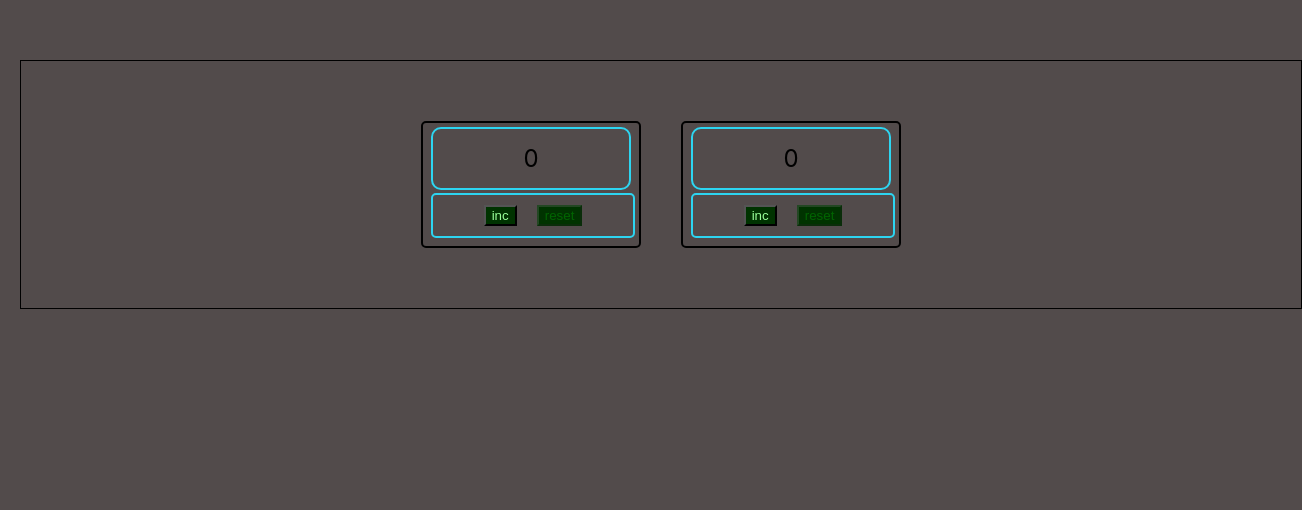
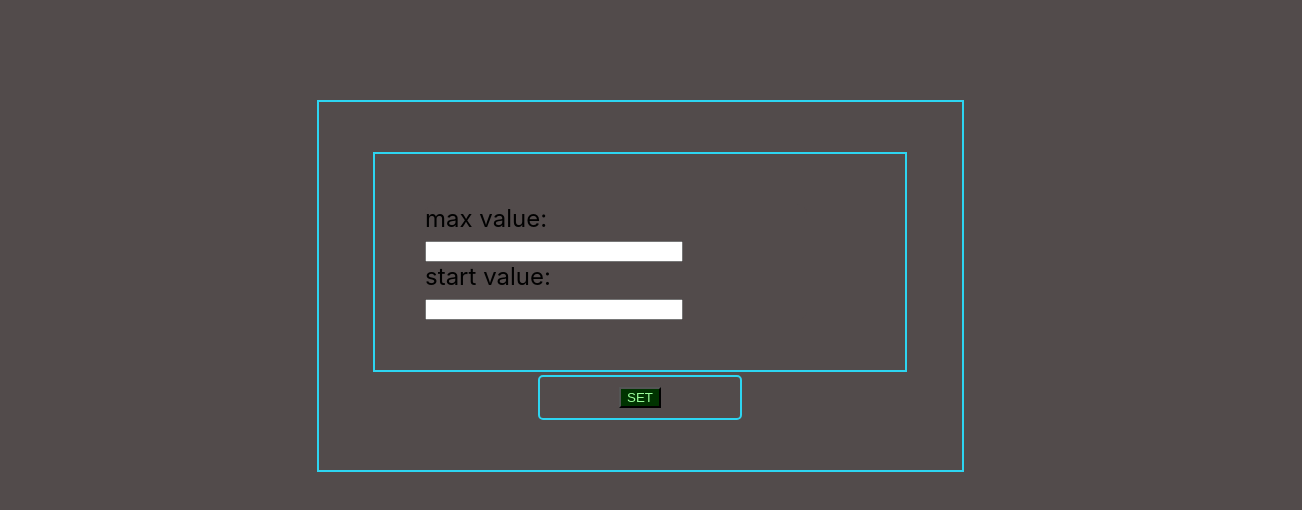
Before and after one commit to Alex666000/counter-2023, a React (Create React App) app: page / in a window 1280 px wide. Shown: the top 510 px of the page, 1302 px wide, since content can reach past the window. Built offline with nearby package versions, Linux system fonts and the light colour scheme.

Commit message:
верстка set

```diff
--- a/src/App.module.css
+++ b/src/App.module.css
@@ -1,78 +1,48 @@
-.main {
+.mainBlock {
+    display: flex;
+    justify-content: space-around;
+    margin: 100px auto;
+    border: 2px solid #2dd5f1;
+    width: 643px;
+}
+
+.containerForCounters {
     display: flex;
     justify-content: center;
+    flex-direction: column;
+    align-items: center;
     width: 100%;
     height: 100%;
-    border: 1px solid black;
-    margin: 60px 20px;
+    margin: 50px 50px;
+}
+
+.containerCounterItem_1 {
+    display: flex;
+    width: 530px;
+    border: 2px solid #2dd5f1;
+}
+
+.displayCounter_1 {
+    width: 80%;
+    height: 80%;
+}
+
+.displayContainer {
+    display: flex;
+    flex-direction: column;
+    align-items: center;
+    width: 90%;
+    border-radius: 10px;
+    background-color: #524b4b;
+    font-size: 24px;
+    margin: 50px 50px;
+}
+
+.displayValue {
 
 }
 
-.app {
-    display: flex;
-    justify-content: center;
-    flex-direction: column;
-    width: 200px;
-    height: 107px;
-    border: 2px solid black;
-    margin: 60px 20px;
-    border-radius: 5px;
-    background-color: #524b4b;
-    padding: 8px;
-}
-
-.countersItems {
-    display: flex;
-    flex-direction: row;
-    flex-wrap: nowrap;
-    justify-content: space-around;
-    align-content: stretch;
-}
-
-.oneCounterItem {
-    height: 100%;
-}
-
-.twoCounterItem {
-    height: 100%;
-}
-
-.displaysContainer {
-    display: flex;
-    align-items: center;
-    justify-content: center;
-    width: 100%;
-    height: 100%;
-}
-
-.displays {
-    display: flex;
-    align-items: center;
-    width: 100%;
-    height: 100%;
-}
-
-.display {
-    display: flex;
-    align-items: center;
-    width: 100%;
-    height: 100%;
-}
-
-.count {
-    display: flex;
-    justify-content: center;
-    align-items: center;
-    width: 100%;
-    height: 100%;
-    border-radius: 10px;
-    background-color: #524b4b;
-    border: 2px solid #2dd5f1;
-    font-size: 24px;
-    margin-top: -5px;
-}
-
-.buttons {
+.customButtons {
     display: flex;
     justify-content: center;
     width: 200px;
@@ -84,6 +54,10 @@
 .button {
 
 }
+.input {
+    display: inline;
+    width: 250px;
+}
 
 .red {
     color: red;
--- a/src/App.tsx
+++ b/src/App.tsx
@@ -1,7 +1,6 @@
 import React, {useEffect, useState} from "react";
 import s from "./App.module.css";
 import {CounterItem_1} from "./components/CounterItem_1";
-import {CounterItem_2} from "./components/CounterItem_2";
 
 
 const App = () => {
@@ -41,9 +40,8 @@ const App = () => {
 
 
     return (
-        <div className={s.main}>
-            <div className={s.countersItems}>
-                <div className={s.oneCounterItem}>
+        <div className={s.mainBlock}>
+                <div className={s.containerForCounters}>
                     <CounterItem_1
                         minValue={minValue}
                         maxValue={maxValue}
@@ -52,15 +50,14 @@ const App = () => {
                         onResetCountClickHandler={onResetCountClickHandler}
                     />
                 </div>
-                <div className={s.twoCounterItem}>
-                    <CounterItem_2
-                        minValue={minValue}
-                        maxValue={maxValue}
-                        count={count}
-                        onIncCountClickHandler={onIncCountClickHandler}
-                        onResetCountClickHandler={onResetCountClickHandler}/>
+                <div>
+                    {/*<CounterItem_2*/}
+                    {/*    minValue={minValue}*/}
+                    {/*    maxValue={maxValue}*/}
+                    {/*    count={count}*/}
+                    {/*    onIncCountClickHandler={onIncCountClickHandler}*/}
+                    {/*    onResetCountClickHandler={onResetCountClickHandler}/>*/}
                 </div>
-            </div>
         </div>
     );
 };
--- a/src/components/CounterItem_1.tsx
+++ b/src/components/CounterItem_1.tsx
@@ -11,35 +11,32 @@ type CounterItem_1PropsType = {
     onResetCountClickHandler: () => void
 }
 
-export const CounterItem_1: FC<CounterItem_1PropsType> = ({minValue, maxValue, count, onIncCountClickHandler, onResetCountClickHandler}) => {
+export const CounterItem_1: FC<CounterItem_1PropsType> = ({
+                                                              minValue,
+                                                              maxValue,
+                                                              count,
+                                                              onIncCountClickHandler,
+                                                              onResetCountClickHandler
+                                                          }) => {
 
     return (
         <>
-            <div className={s.app}>
-                <div className={s.displaysContainer}>
-                    <div className={s.displays}>
-                        <div className={s.display}>
-                            <Display maxValue={maxValue} count={count}/>
-                        </div>
+            <div className={s.containerCounterItem_1}>
+                <div className={s.displayCounter_1}>
+                    <Display
+                        maxValue={maxValue}
+                        count={count}/>
                 </div>
             </div>
 
-                <div className={s.buttons}>
+            <div className={s.customButtons}>
                 <CustomButton
                     className={s.button}
-                        name={"inc"}
+                    name={"SET"}
                     isDisabled={count === maxValue}
                     onClick={onIncCountClickHandler}
                 >
                 </CustomButton>
-
-                    <CustomButton
-                        name={"reset"}
-                        isDisabled={count === minValue}
-                        onClick={onResetCountClickHandler}
-                    >
-                    </CustomButton>
-                </div>
             </div>
         </>
     )
--- a/src/components/CounterItem_2.tsx
+++ b/src/components/CounterItem_2.tsx
@@ -16,15 +16,15 @@ export const CounterItem_2: FC<CounterItem_2PropsType> = ({minValue, maxValue, c
     return (
         <>
             <div className={s.app}>
-                <div className={s.displaysContainer}>
+                <div className={s.containerCounterItem_1}>
                     <div className={s.displays}>
-                        <div className={s.display}>
+                        <div className={s.displayCounter_1}>
                             <Display maxValue={maxValue} count={count}/>
                         </div>
                     </div>
                 </div>
 
-                <div className={s.buttons}>
+                <div className={s.customButtons}>
                     <CustomButton
                         className={s.button}
                         name={"inc"}
--- a/src/components/Display.tsx
+++ b/src/components/Display.tsx
@@ -8,11 +8,16 @@ type DisplayPropsType = {
 
 export const Display: FC<DisplayPropsType> = ({count, maxValue}) => {
     return (
-        <div className={s.count}>
-            <div
-                className={count === maxValue ? s.red : ' '}>
-                {count}
+        <div className={s.displayContainer}>
+            <div className={s.displayValue}>
+                <span>max value: </span> <input className={s.input} type="number"/>
             </div>
+            <div className={s.displayValue}>
+                <span>start value: </span> <input className={s.input} type="number"/>
+            </div>
+
         </div>
     );
 };
+
+// className={count === maxValue ? s.red : ' '}>
```
Lines whose indentation alone changed are shown as unchanged.
